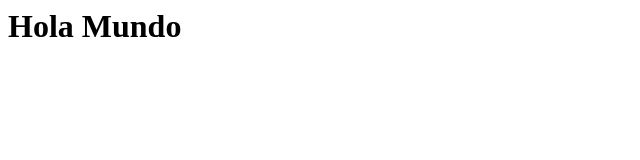
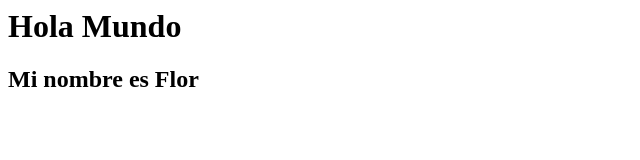
Before and after one commit to Flor-Jardinez/practica2-ap, a plain HTML site: page 01-IntroAppWeb/index.html in a window 1280 px wide. Shown: the whole page, without its empty margins (0-640 px from the left). Drawn offline with Linux system fonts and the light colour scheme.

Commit message:
01-First Web App

```diff
--- a/01-IntroAppWeb/index.html
+++ b/01-IntroAppWeb/index.html
@@ -5,6 +5,7 @@
     </head>
     <body>
         <h1>Hola Mundo</h1>
+        <h2>Mi nombre es Flor</h2>
 
     </body>
 </html>
```
